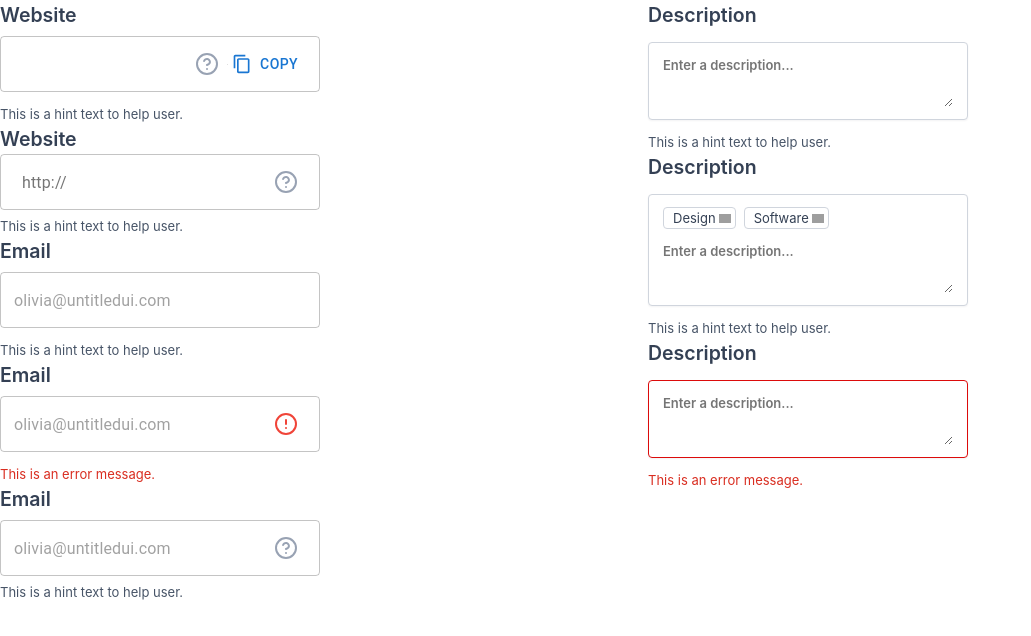
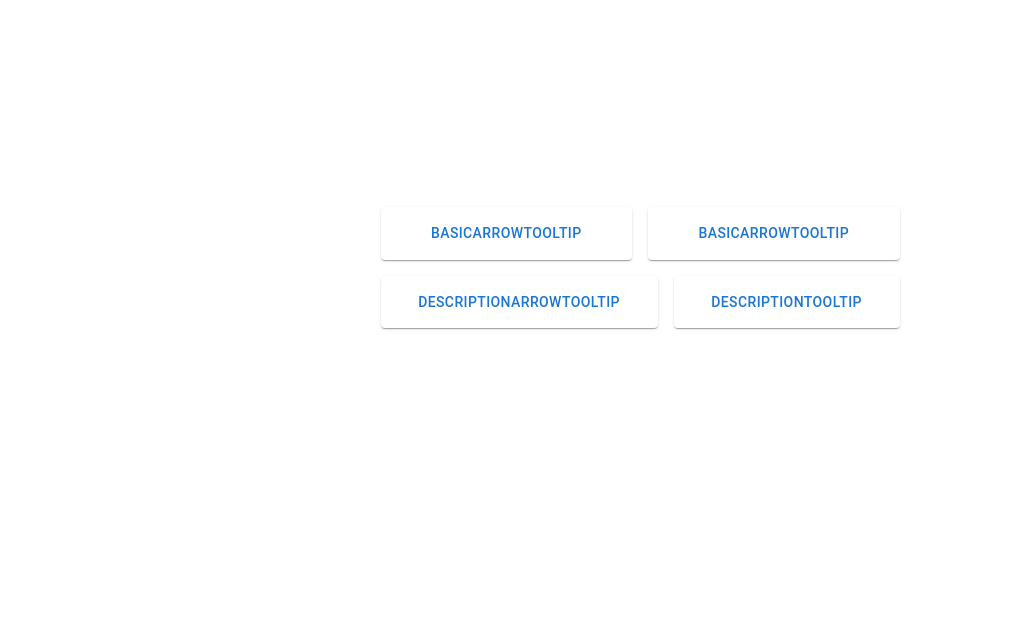
Before and after one commit to bluewave-labs/bluewave-hrm, a React (Create React App) app: page / in a window 1280 px wide. Shown: the top 636 px of the page, without its empty margins (0-1031 px from the left). Built offline with nearby package versions, Linux system fonts and the light colour scheme; grey boxes are pictures that could not be loaded.

Commit message:
react work

```diff
--- a/package.json
+++ b/package.json
@@ -6,7 +6,8 @@
     "@emotion/react": "^11.11.4",
     "@emotion/styled": "^11.11.5",
     "@mui/icons-material": "^5.15.15",
-    "@mui/material": "^5.15.15",
+    "@mui/material": "^5.15.16",
+    "@mui/x-charts": "^7.3.2",
     "@testing-library/jest-dom": "^5.17.0",
     "@testing-library/react": "^13.4.0",
     "@testing-library/user-event": "^13.5.0",
--- a/src/App.js
+++ b/src/App.js
@@ -1,11 +1,12 @@
 import './App.css';
-import { TextFields } from './components/textfields/TextFields';
+import ToolTips from './components/tooltips/ToolTips';
+
 
 
 function App() {
   return (
     <div className="App">
-      <TextFields/>
+      <ToolTips/>
 
     </div>
   );
--- a/src/components/textfields/TextFields.js
+++ b/src/components/textfields/TextFields.js
@@ -1,5 +1,6 @@
 import React from 'react';
 import Box from '@mui/material/Box';
+import Paper from '@mui/material/Paper'
 import Grid from '@mui/system/Unstable_Grid';
 import {  IconButton, SvgIcon, FormControl } from '@mui/material';
 import './TextFields.css';
@@ -8,6 +9,7 @@ import InputAdornment from '@mui/material/InputAdornment';
 import Divider from '@mui/material/Divider';
 import Button from '@mui/material/Button';
 import ContentCopyIcon from '@mui/icons-material/ContentCopy';
+import InputBase from '@mui/material/InputBase';
 
 const Tag = ({ children, className }) => (
   <div className={`tag ${className}`}>
@@ -28,16 +30,47 @@ export const TextFields = () => {
     <Box >
       <Grid container spacing={2} columns={16}>
         <Grid xs={8} >
+
+          {/*Website*/}
+          <div className='container'>
+            <h2 className="header">Website</h2>
+            <Paper
+              component="form"
+              sx={{ p: '2px 4px', display: 'flex', alignItems: 'center', width: 320 }}>
+              <Button disabled>
+                https://
+              </Button>
+              <Divider orientation="vertical" flexItem />
+              <InputBase
+                sx={{ ml: 1, flex: 1 }}
+                placeholder="www.untitledui.com"/>
+              <IconButton>
+                <SvgIcon>
+                  <svg width="16" height="16" viewBox="0 0 16 16" fill="none" xmlns="http://www.w3.org/2000/svg">
+                    <g clip-path="url(#clip0_46_129)">
+                      <path d="M6.06004 6C6.21678 5.55444 6.52614 5.17873 6.93334 4.93942C7.34055 4.7001 7.8193 4.61262 8.28483 4.69247C8.75035 4.77232 9.17259 5.01434 9.47676 5.37568C9.78093 5.73702 9.94741 6.19434 9.94671 6.66666C9.94671 8 7.94671 8.66666 7.94671 8.66666M8.00004 11.3333H8.00671M14.6667 8C14.6667 11.6819 11.6819 14.6667 8.00004 14.6667C4.31814 14.6667 1.33337 11.6819 1.33337 8C1.33337 4.3181 4.31814 1.33333 8.00004 1.33333C11.6819 1.33333 14.6667 4.3181 14.6667 8Z" stroke="#98A2B3" stroke-width="1.33333" stroke-linecap="round" stroke-linejoin="round"/>
+                    </g>
+                    <defs>
+                      <clipPath id="clip0_46_129">
+                        <rect width="16" height="16" fill="white"/>
+                      </clipPath>
+                    </defs>
+                  </svg>
+                </SvgIcon>
+              </IconButton>
+            </Paper>
+            <p className="hint">This is a hint text to help user.</p>
+          </div>
+
           {/*Website with copy button */}
-        <div className="container">
+          <div className='container'>
             <h2 className="header">Website</h2>
-
-
-            <TextField
-              id="internet-speed"
-              InputProps={{
-                endAdornment:
-                  <InputAdornment disableTypography position="end">
+            <Paper
+              component="form"
+              sx={{ p: '2px 4px', display: 'flex', alignItems: 'center', width: 400 }}>
+              <InputBase
+                sx={{ ml: 1, flex: 1 }}
+                placeholder="www.untitledui.com"/>
               <IconButton>
                 <SvgIcon>
                 <svg width="16" height="16" viewBox="0 0 16 16" fill="none" xmlns="http://www.w3.org/2000/svg">
@@ -56,46 +89,8 @@ export const TextFields = () => {
               <Button  startIcon={<ContentCopyIcon />}>
                   COPY
               </Button>
-                  </InputAdornment>,
-              }}
-            />
+            </Paper>
             <p className="hint">This is a hint text to help user.</p>
-
-        </div>
-
-        {/*Website*/}
-        <div className='container' >
-          <FormControl >
-            <h2 className="header">Website</h2>
-            <TextField
-              id="internet-speed"
-              InputProps={{
-                startAdornment:
-                  <InputAdornment disableTypography position="end">
-                    http://
-                  </InputAdornment>,
-
-                endAdornment:
-                  <InputAdornment disableTypography position="end">
-                    <IconButton>
-                      <SvgIcon>
-                        <svg width="16" height="16" viewBox="0 0 16 16" fill="none" xmlns="http://www.w3.org/2000/svg">
-                          <g clip-path="url(#clip0_46_129)">
-                            <path d="M6.06004 6C6.21678 5.55444 6.52614 5.17873 6.93334 4.93942C7.34055 4.7001 7.8193 4.61262 8.28483 4.69247C8.75035 4.77232 9.17259 5.01434 9.47676 5.37568C9.78093 5.73702 9.94741 6.19434 9.94671 6.66666C9.94671 8 7.94671 8.66666 7.94671 8.66666M8.00004 11.3333H8.00671M14.6667 8C14.6667 11.6819 11.6819 14.6667 8.00004 14.6667C4.31814 14.6667 1.33337 11.6819 1.33337 8C1.33337 4.3181 4.31814 1.33333 8.00004 1.33333C11.6819 1.33333 14.6667 4.3181 14.6667 8Z" stroke="#98A2B3" stroke-width="1.33333" stroke-linecap="round" stroke-linejoin="round"/>
-                          </g>
-                          <defs>
-                            <clipPath id="clip0_46_129">
-                                <rect width="16" height="16" fill="white"/>
-                            </clipPath>
-                          </defs>
-                        </svg>
-                      </SvgIcon>
-                    </IconButton>
-                  </InputAdornment>,
-              }}
-            />
-            <p className="hint">This is a hint text to help user.</p>
-          </FormControl>
           </div>
 
           {/*Email  */}
@@ -162,8 +157,6 @@ export const TextFields = () => {
               <p className="hint">This is a hint text to help user.</p>
             </FormControl>
           </div>
-
-
         </Grid>
 
         <Grid xs={8}>
--- /dev/null
+++ b/src/components/tooltips/ToolTips.css
@@ -0,0 +1,4 @@
+.ToolTips {
+    display: flex;
+    justify-content: center;
+}
--- /dev/null
+++ b/src/components/tooltips/ToolTips.jsx
@@ -0,0 +1,132 @@
+import React from 'react';
+import './ToolTips.css'
+import { styled } from '@mui/material/styles';
+import  { tooltipClasses } from '@mui/material/Tooltip';
+import Tooltip from '@mui/material/Tooltip';
+import Typography from '@mui/material/Typography';
+import { Box, Button } from '@mui/material';
+import Paper from '@mui/material/Paper';
+import Stack from '@mui/material/Stack';
+
+const BasicArrowTooltip = styled(({ className, ...props }) => (
+    <Tooltip {...props} arrow classes={{ popper: className }} placement='left'/>
+    ))
+    (({ theme }) => ({
+        [`& .${tooltipClasses.arrow}`]: {
+            color: theme.palette.common.black,
+        },
+        [`& .${tooltipClasses.tooltip}`]: {
+            backgroundColor: theme.palette.common.black,
+            color:'',
+            maxWidth:110,
+            fontSize: theme.typography.pxToRem(12),
+        }
+}))
+
+const BasicTooltip = styled(({ className, ...props }) => (
+    <Tooltip {...props} classes={{ popper: className }} placement='top' />
+  ))(({ theme }) => ({
+        [`& .${tooltipClasses.tooltip}`]: {
+      backgroundColor: theme.palette.common.black,
+      color: '',
+      maxWidth: 110,
+      fontSize: theme.typography.pxToRem(12),
+      border: '1px solid #dadde9',
+    },
+}));
+
+const DescriptionArrowTooltip = styled(({ className, ...props }) => (
+    <Tooltip {...props} arrow classes={{ popper: className }} placement='top-start'/>
+  ))
+  (({ theme }) => ({
+    [`& .${tooltipClasses.arrow}`]: {
+      color: theme.palette.common.black,
+
+    },
+    [`& .${tooltipClasses.tooltip}`]: {
+      backgroundColor: theme.palette.common.black,
+      color: '',
+      maxWidth: 280,
+      fontSize: theme.typography.pxToRem(12),
+
+    },
+}));
+
+const DescriptionTooltip = styled(({ className, ...props }) => (
+    <Tooltip {...props} classes={{ popper: className }} placement='top' />
+  ))(({ theme }) => ({
+
+    [`& .${tooltipClasses.tooltip}`]: {
+      backgroundColor: theme.palette.common.black,
+      color: '',
+      maxWidth: 280,
+      fontSize: theme.typography.pxToRem(12),
+      border: '1px solid #dadde9',
+    },
+}));
+
+const Item = styled(Paper)(({ theme }) => ({
+    backgroundColor: theme.palette.mode === 'dark' ? '#1A2027' : '#fff',
+    ...theme.typography.body2,
+    padding: theme.spacing(1),
+    textAlign: 'center',
+    color: theme.palette.text.secondary,
+    flexGrow: 1,
+  }));
+
+const ToolTips = () => {
+  return (
+    <div className='ToolTips'>
+        <Box height={439}
+        width={519}
+        my={4}
+        display="flex"
+        alignItems="center"
+        justifySelf={"center"}
+        gap={4}
+        p={2}
+        sx={{ border: 'none' }}>
+            <Stack spacing={{ xs: 1, sm: 2 }} direction="row" useFlexGap flexWrap="wrap">
+                <Item>
+                    <BasicArrowTooltip
+                        title={<React.Fragment>
+                            This is a tooltip
+                        </React.Fragment>}>
+                        <Button>BasicArrowTooltip</Button>
+                    </BasicArrowTooltip>
+                </Item>
+                <Item>
+                    <BasicTooltip
+                        title={<React.Fragment>
+                        This is a tooltip
+                        </React.Fragment>}>
+                        <Button>BasicArrowTooltip</Button>
+                    </BasicTooltip>
+                </Item>
+                <Item>
+                    <DescriptionArrowTooltip
+                        title={<React.Fragment>
+                            <Typography color="inherit">This is a tooltip</Typography>
+                            {' '}
+                            {"Tooltips are used to describe or identify an element. In most scenarios, tooltips help the user understand meaning, function or alt-text."}
+                        </React.Fragment>}>
+                        <Button>DescriptionArrowTooltip</Button>
+                    </DescriptionArrowTooltip>
+                </Item>
+                <Item>
+                    <DescriptionTooltip
+                        title={<React.Fragment>
+                            <Typography color="inherit">This is a tooltip</Typography>
+                            {' '}
+                            {"Tooltips are used to describe or identify an element. In most scenarios, tooltips help the user understand meaning, function or alt-text."}
+                        </React.Fragment>}>
+                        <Button>DescriptionTooltip</Button>
+                    </DescriptionTooltip>
+            </Item>
+        </Stack>
+        </Box>
+    </div>
+  )
+}
+
+export default ToolTips
```
Also changed, not shown: 1 other file (tests, documents, lock files or other folders). Lines whose indentation alone changed are shown as unchanged.
